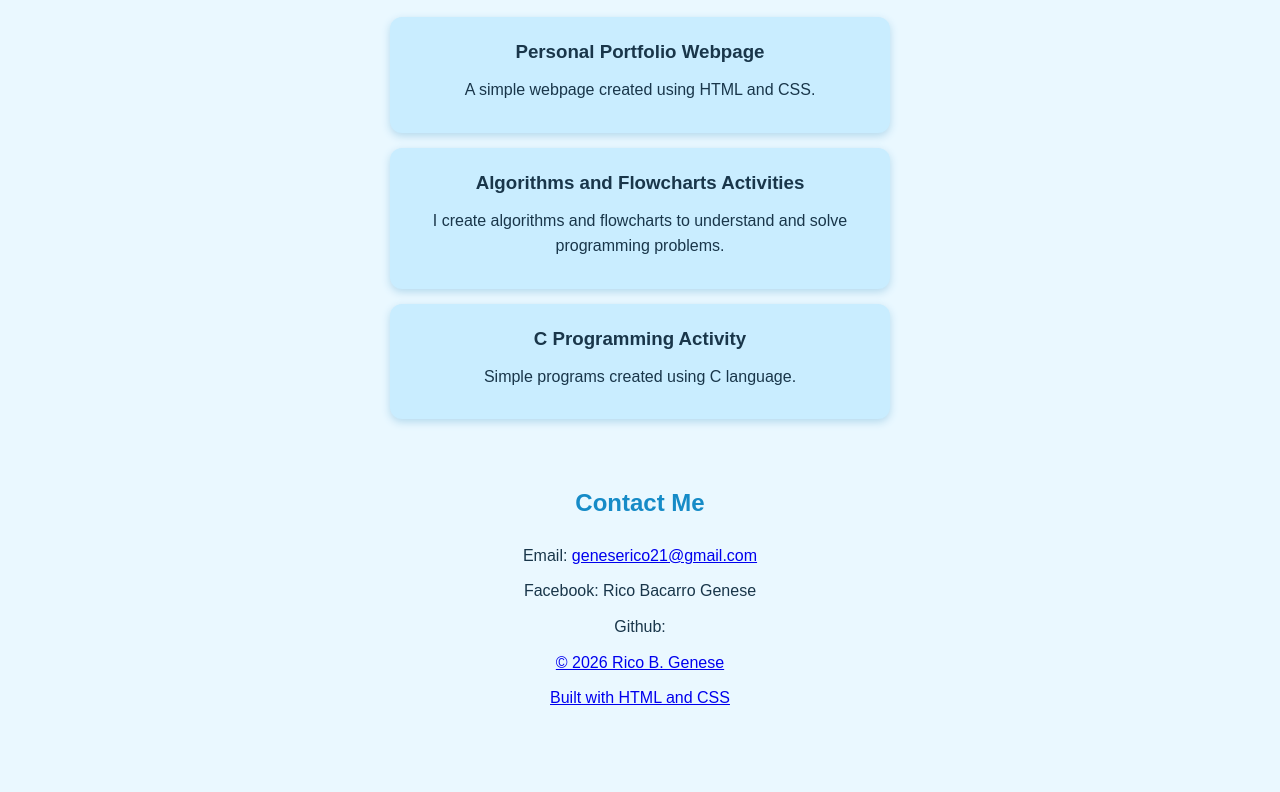
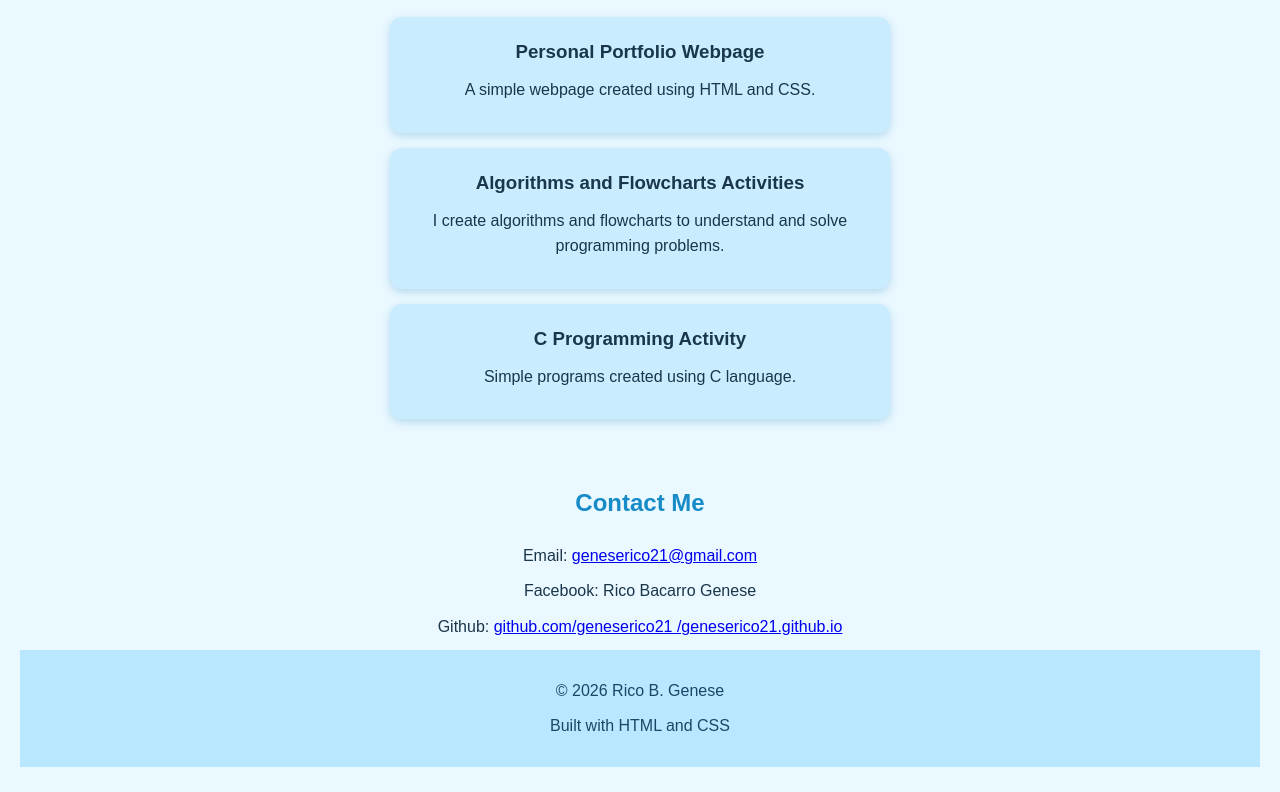
Before and after one commit to geneserico21/geneserico21.github.io, a plain HTML site: page index.html in a window 1280 px wide. Shown: the part 1739-2531 px from the top of the page. Before the commit the page ends 2485 px from the top, so only its background shows below. Drawn offline with Linux system fonts and the light colour scheme.

Commit message:
index.html

```diff
--- a/index.html
+++ b/index.html
@@ -100,9 +100,8 @@
 <p>Email: <a href="mailto:geneserico21@gmail.com">geneserico21@gmail.com</a>
         </p>
 
-        <p>Facebook: Rico Bacarro Genese</p>
-
-<p> Github: <a href="mailto:https://github.com/geneserico21/geneserico21.github.io>github.com/geneserico21
+<p>Facebook: Rico Bacarro Genese</p>
+<p> Github: <a href="mailto:https://github.com/geneserico21/geneserico21.github.io">github.com/geneserico21
                 /geneserico21.github.io</a>
                 </p>
 
```
